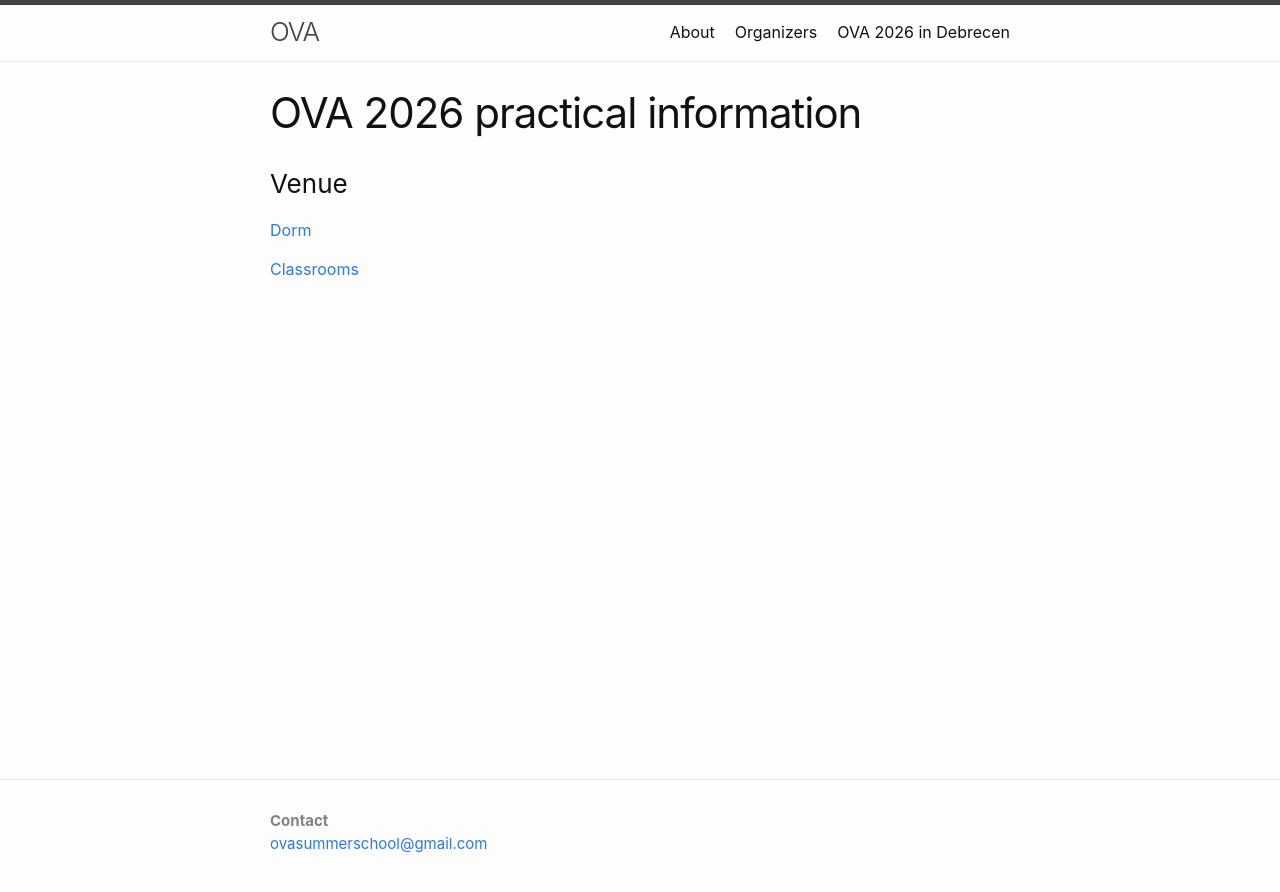
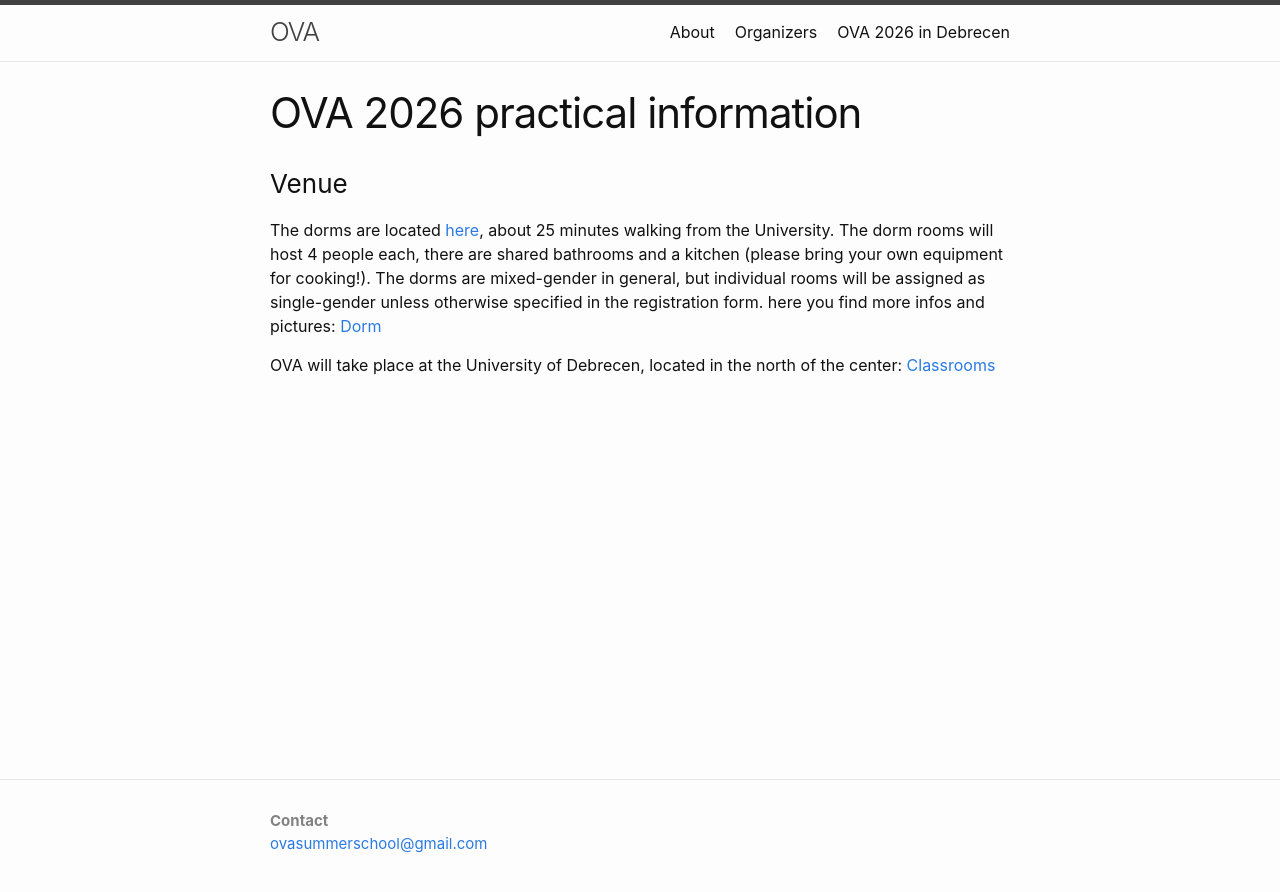
Before and after one commit to ovaschool/ovaschool.github.io, a Jekyll site: the page built from staticpages/ova2026-location.markdown, in a window 1280 px wide. Shown: the top 892 px of the page. Built offline with Jekyll 4.4.1, drawn with Linux system fonts in a browser that asks for light colours.

Commit message:
Update ova2026-location.markdown

```diff
--- a/staticpages/ova2026-location.markdown
+++ b/staticpages/ova2026-location.markdown
@@ -7,6 +7,8 @@ exclude: true
 
 ### Venue
 
+The dorms are located [here](https://maps.app.goo.gl/9BqHQuFwrA98xtVf8), about 25 minutes walking from the University. The dorm rooms will host 4 people each, there are shared bathrooms and a kitchen (please bring your own equipment for cooking!). The dorms are mixed-gender in general, but individual rooms will be assigned as single-gender unless otherwise specified in the registration form. here you find more infos and pictures:
 [Dorm](https://kollegiumok.unideb.hu/veres%20peter-adatok)
 
+OVA will take place at the University of Debrecen, located in the north of the center:
 [Classrooms](https://maps.app.goo.gl/uugVS5ZaZbdZZYrP6)
```
